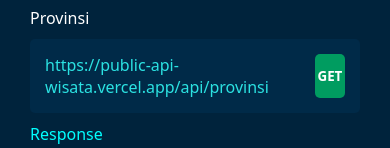
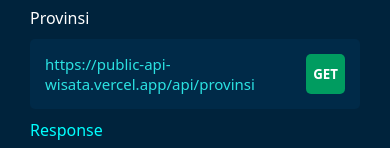
Before and after one commit to DevanoAlif22/public_api_wisata, a website: page public/index.html in a window 390 px wide. Shown: the part 598-746 px from the top of the page. Drawn offline with Linux system fonts and the light colour scheme.

Commit message:
update css

```diff
--- a/public/style.css
+++ b/public/style.css
@@ -90,4 +90,8 @@ h6 {
   .path {
     width: 300px;
   }
+  .path p {
+    width: 90%;
+    font-size: 15px;
+  }
 }
```
